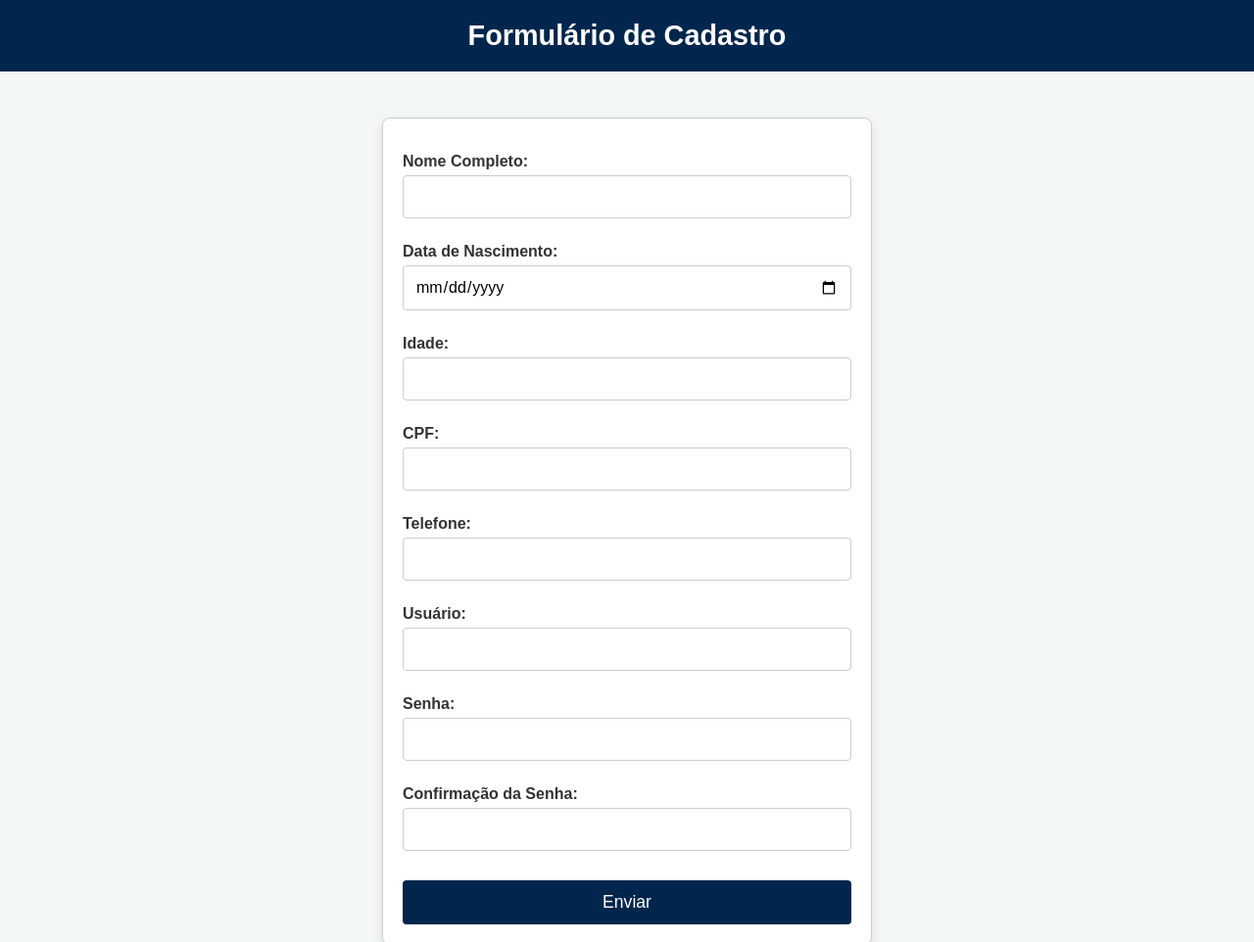
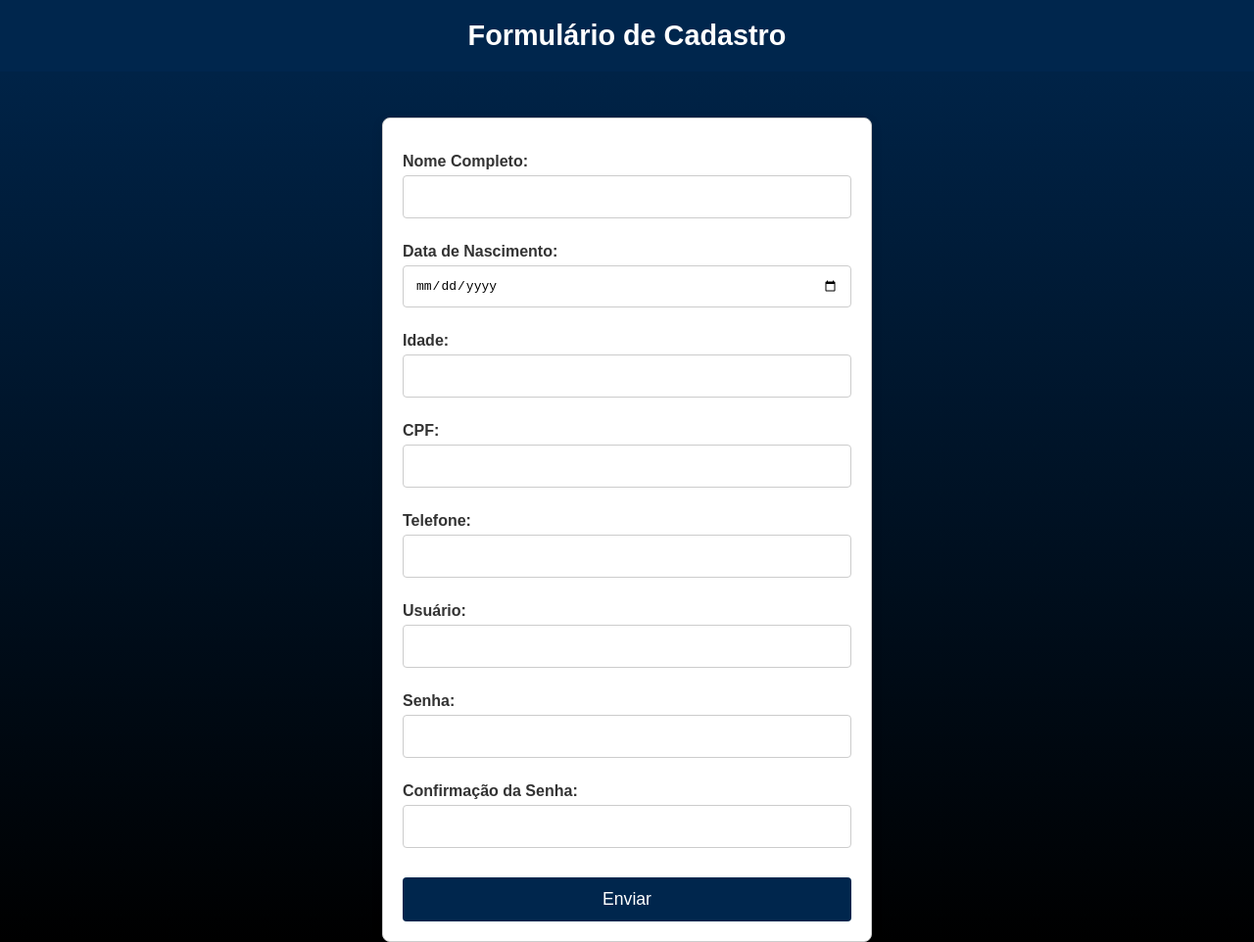
Before and after one commit to obamapresidente01/formulario, a plain HTML site: page index.html in a window 1280 px wide. Shown: the top 962 px of the page at 98% size. Drawn offline with Linux system fonts and the light colour scheme.

Commit message:
degradê

```diff
--- a/styles.css
+++ b/styles.css
@@ -1,7 +1,8 @@
-/* Estilos gerais */
+/* Fundo com gradiente azul para preto */
 body {
     font-family: Arial, sans-serif;
-    background-color: #f4f7f8;
+    background: linear-gradient(to bottom, #00264d, #000);
+    color: white;
     display: flex;
     flex-direction: column;
     align-items: center;
@@ -27,6 +28,7 @@ body {
   /* Estilo do formulário */
   form {
     background-color: white;
+    color: black;
     max-width: 500px;
     width: 100%;
     margin-top: 20px;
@@ -84,8 +86,3 @@ body {
   button:hover {
     background-color: #004080;
   }
-
-  /* Ajustes adicionais */
-  form label, form input, form button {
-    font-family: Arial, sans-serif;
-  }
```
